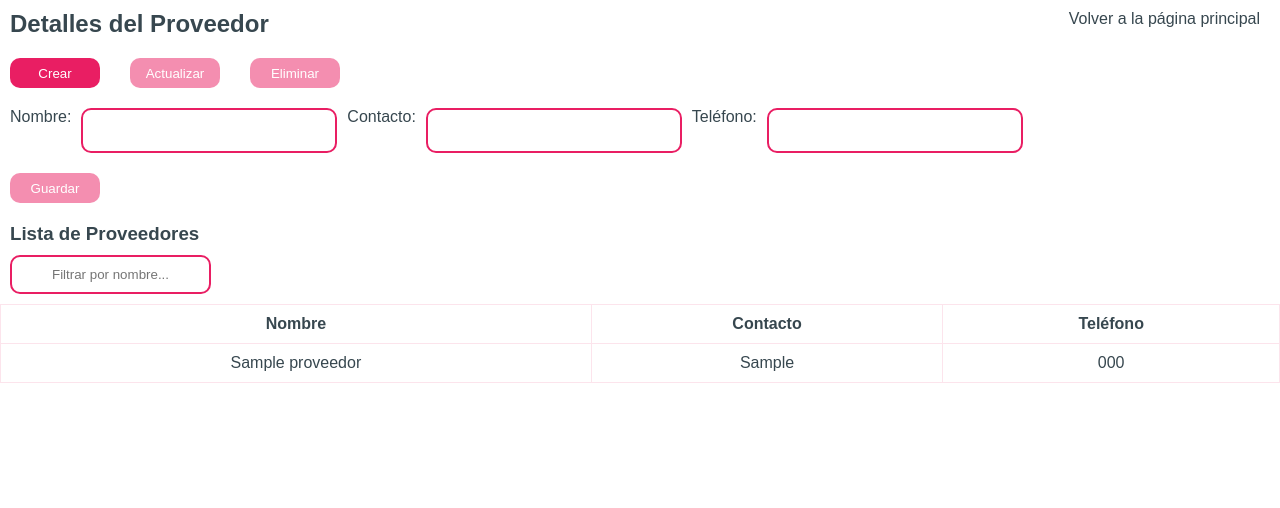
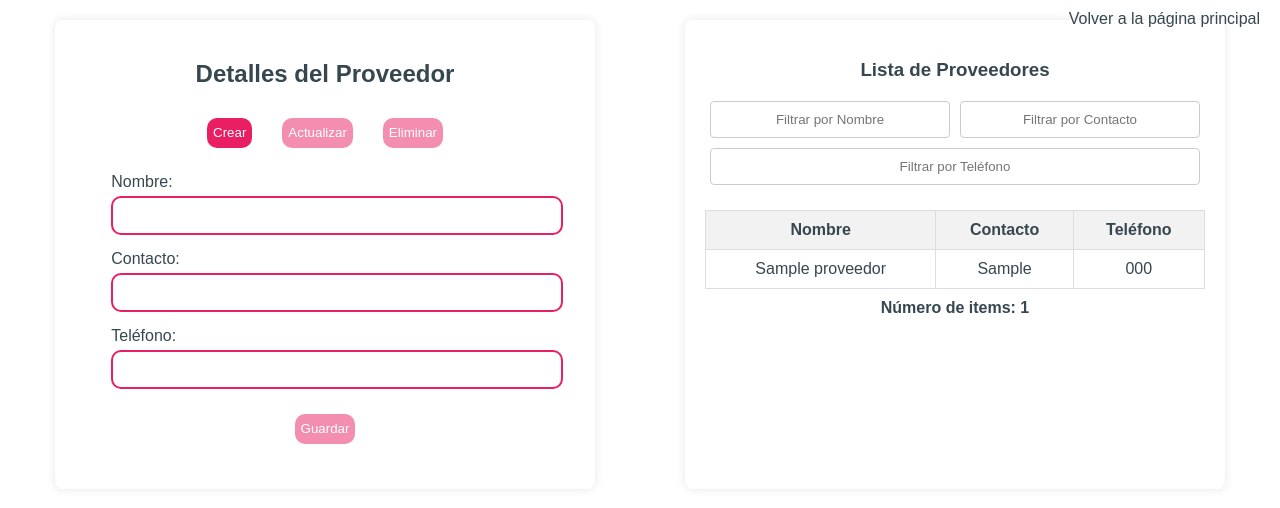
Before and after one commit to maicoleem/tienda, a Flask app: page /proveedores in a window 1280 px wide. Shown: the top 508 px of the page. Run offline with Flask 3, Linux system fonts and the light colour scheme; tables that the repository leaves empty hold one stand-in row (values such as "Sample post").

Commit message:
proveedores desing ok

```diff
--- a/static/proveedor.css
+++ b/static/proveedor.css
@@ -1,22 +1,134 @@
-h2{
-  margin: 10px;
+/* proveedor.css */
+
+.container {
+    display: flex;
+    flex-wrap: wrap;
+    justify-content: space-around;
+    padding: 20px;
+    gap: 20px;
 }
-h3, #filtro_nombre{
+
+.card {
+    background-color: #fff;
+    border-radius: 8px;
+    box-shadow: 0 0 10px rgba(0,0,0,0.1);
+    padding: 20px;
+    flex: 1; /* Permite que las tarjetas se expandan en el espacio disponible */
+    min-width: 300px; /* Ancho mínimo para cada tarjeta */
+     max-width: 500px;
+}
+
+.formulario-proveedores {
+     display: flex;
+     flex-direction: column;
+    align-items: center;
+}
+
+.formulario-proveedores h2 {
+    text-align: center;
+    margin-bottom: 20px;
+}
+.formulario-proveedores .botones_proveedor {
     display: flex;
-    margin: 10px;
-    justify-content: left;
+    justify-content: center;
+    gap: 10px;
+    margin-bottom: 15px;
 }
-.botones_proveedor{
+.formulario-proveedores button {
+     min-width: auto;
+}
+.formulario-proveedores button:disabled {
+    background-color: rgba(233, 30, 99, 0.5); /* Rosa Fuerte con transparencia */
+    color: #FFFFFF;
+}
+.formulario-proveedores form{
     display: flex;
-    gap: 10px;
-    justify-content: left;
+    flex-direction: column;
+    width: 90%;
+    align-items: center;
 }
-#form_proveedor{
-    display: flex;
-    gap: 10px;
-    justify-content: left;
-    margin: 10px;
+.form-group {
+    margin-bottom: 15px;
+    width: 95%;
 }
-#form_proveedor input{
-    font-size: large;
+.form-group label {
+    display: block;
+    margin-bottom: 5px;
+    text-align: left;
 }
+
+.formulario-proveedores form input {
+     width: 100%;
+}
+#lista-proveedores {
+      display: flex;
+    flex-direction: column;
+    align-items: center;
+
+}
+#lista-proveedores h3{
+    text-align: center;
+    margin-bottom: 15px;
+}
+.table-container{
+    width: 100%;
+    overflow-x: auto;
+}
+.column-filters {
+     display: flex;
+    justify-content: space-between;
+    margin-bottom: 10px;
+    flex-wrap: wrap;
+}
+.column-filters input {
+    flex: 1; /* Divide el espacio disponible entre los filtros */
+    min-width: 150px; /* Ancho mínimo para cada filtro */
+    margin: 5px; /* Espacio entre los filtros */
+    padding: 10px;
+    border: 1px solid #ccc;
+    border-radius: 4px;
+}
+.proveedor-table {
+    width: 100%;
+    border-collapse: collapse;
+    margin-top: 20px;
+}
+
+.proveedor-table th, .proveedor-table td {
+    padding: 10px;
+    border: 1px solid #ddd;
+    text-align: center;
+}
+
+.proveedor-table thead th {
+    background-color: #f2f2f2;
+    cursor: pointer;
+}
+
+.proveedor-table tbody tr:hover {
+    background-color: #f9f9f9;
+}
+.proveedor-table th.sorted-asc::after {
+    content: " ▲";
+}
+.proveedor-table th.sorted-desc::after {
+    content: " ▼";
+}
+
+#item-count {
+    margin-top: 10px;
+    text-align: center;
+    font-weight: bold;
+}
+/* Para dispositivos pequeños */
+@media (max-width: 768px) {
+    .container{
+        flex-direction: column;
+    }
+    .column-filters{
+         flex-direction: column;
+    }
+    .column-filters input {
+        width: calc(100% - 20px);
+    }
+}
--- a/static/proveedores.js
+++ b/static/proveedores.js
@@ -1,3 +1,4 @@
+document.addEventListener('DOMContentLoaded', () => {
     //botones
     const btnCrearProveedor = document.getElementById('crear')
     const btnActualizarProveedor = document.getElementById('actualizar')
@@ -8,26 +9,35 @@ const btnGuardarProveedor = document.getElementById('guardar')
     const formProveedor = document.getElementById('form_proveedor');
 
     //listas
-const listaProveedores= document.getElementById('tabla-proveedores');
+    const listaProveedores = document.getElementById('tabla-proveedores');
+    const itemCountDiv = document.getElementById('item-count')
 
     //filtros
-const filtroNombreProveedores = document.getElementById('filtro_nombre');
+    const columnFilters = Array.from(document.querySelectorAll('.column-filters input'));
 
     //Datos seleccionados
     let proveedorSeleccionado = null
 
     //apiURL
     const apiURL = '/api/proveedores/';
-
+    let proveedoresData = []
+    let currentSortColumn = null;
+    let sortDirection = 'asc';
     //cargar proveedores
-function cargarProveedores(){
+    function cargarProveedores() {
         fetch(apiURL)
             .then(response => response.json())
-    .then(proveedores =>{
+            .then(proveedores => {
+                proveedoresData = proveedores
+               renderTable(proveedoresData)
+               updateItemCount(proveedoresData);
+            });
+    }
+    const renderTable = (data) => {
          listaProveedores.innerHTML = '';
-        proveedores.forEach(proveedor =>{
+         data.forEach(proveedor => {
             const li = document.createElement('tr');
-            li.innerHTML =`
+            li.innerHTML = `
             <td>${proveedor.nombre}</td>
             <td>${proveedor.contacto}</td>
             <td>${proveedor.telefono}</td>
@@ -36,10 +46,12 @@ function cargarProveedores(){
             li.addEventListener('click', () => seleccionarProveedor(proveedor));
              listaProveedores.appendChild(li);
          });
-    });
     }
+     const updateItemCount = (data) => {
+        itemCountDiv.textContent = `Número de items: ${data.length}`;
+    };
     //seleccionar proveedor
-function seleccionarProveedor(proveedor){
+    function seleccionarProveedor(proveedor) {
         proveedorSeleccionado = proveedor;
         formProveedor.nombre.value = proveedor.nombre;
         formProveedor.contacto.value = proveedor.contacto;
@@ -50,7 +62,7 @@ function seleccionarProveedor(proveedor){
         btnGuardarProveedor.disabled = true;
     }
     // Crear proveedor
-btnCrearProveedor.addEventListener('click', () =>{
+    btnCrearProveedor.addEventListener('click', () => {
         btnActualizarProveedor.disabled = true;
         btnEliminarProveedor.disabled = true;
         btnGuardarProveedor.disabled = false;
@@ -65,7 +77,7 @@ btnGuardarProveedor.addEventListener('click', () => {
         fetch(apiURL, {
             method: 'POST',
             headers: { 'Content-Type': 'application/json' },
-        body: JSON.stringify({ nombre, contacto, telefono}),
+            body: JSON.stringify({ nombre, contacto, telefono }),
         })
             .then(response => {
                 if (response.ok) {
@@ -85,7 +97,7 @@ btnActualizarProveedor.addEventListener('click', () => {
             contacto: formProveedor.contacto.value,
             telefono: formProveedor.telefono.value,
         };
-    fetch(`/api/proveedores/${clienteSeleccionado.id}`, {
+        fetch(`/api/proveedores/${proveedorSeleccionado.id}`, {
             method: 'PUT',
             headers: { 'Content-Type': 'application/json' },
             body: JSON.stringify(proveedorActualizado),
@@ -101,26 +113,66 @@ btnEliminarProveedor.addEventListener('click', () => {
             }).then(() => cargarProveedores());
         }
     });
-// Filtros en la lista
-function filtrarListaProveedores() {
-    const nombreFiltro = filtroNombreProveedores.value.toLowerCase();
+    function filtrarTablaProveedores() {
+        const columnFiltersValues = columnFilters.reduce((acc, input) => {
+            acc[input.dataset.column] = input.value.toLowerCase();
+            return acc;
+        }, {});
+        const filteredData = proveedoresData.filter(proveedor => {
+            return Object.keys(columnFiltersValues).every(column => {
+                 if(!columnFiltersValues[column]){
+                    return true;
+                }
+               const value = String(proveedor[column]).toLowerCase();
+                return value.includes(columnFiltersValues[column]);
+             })
+         });
+        renderTable(filteredData)
+        updateItemCount(filteredData)
+    }
+    function sortTable(column) {
+       if (currentSortColumn === column) {
+            sortDirection = sortDirection === 'asc' ? 'desc' : 'asc';
+        } else {
+            currentSortColumn = column;
+            sortDirection = 'asc';
+        }
+        const sortedData = [...proveedoresData].sort((a, b) => {
+            const aValue = a[column];
+            const bValue = b[column];
 
-    Array.from(listaProveedores.children).forEach(li => {
-        const [nombre] = li.textContent.split(' - ');
-        li.style.display =
-            nombre.toLowerCase().includes(nombreFiltro)
-                ? ''
-                : 'none';
+            if (typeof aValue === 'number' && typeof bValue === 'number') {
+                 return sortDirection === 'asc' ? aValue - bValue : bValue - aValue
+            }
+            if (aValue < bValue) return sortDirection === 'asc' ? -1 : 1;
+            if (aValue > bValue) return sortDirection === 'asc' ? 1 : -1;
+            return 0;
+        });
+        renderTable(sortedData)
+        updateSortIndicators()
+    }
+     function updateSortIndicators() {
+        const thElements = document.querySelectorAll('.proveedor-table thead th');
+        thElements.forEach(th => {
+            th.classList.remove('sorted-asc', 'sorted-desc');
+            if (th.dataset.column === currentSortColumn) {
+                th.classList.add(sortDirection === 'asc' ? 'sorted-asc' : 'sorted-desc');
+            }
         });
     }
     //limpiar formulario
-function limpiarFormulario(){
+    function limpiarFormulario() {
         formProveedor.nombre.value = '';
         formProveedor.contacto.value = '';
         formProveedor.telefono.value = '';
     }
 
-filtroNombreProveedores.addEventListener('input', filtrarListaProveedores)
-
+    columnFilters.forEach(input => {
+        input.addEventListener('input', filtrarTablaProveedores)
+    })
+    document.querySelectorAll('.proveedor-table thead th').forEach(th => {
+        th.addEventListener('click', () => sortTable(th.dataset.column))
+    })
     //inicialización
     cargarProveedores();
+});
--- a/templates/proveedores.html
+++ b/templates/proveedores.html
@@ -9,37 +9,47 @@
     <link rel="stylesheet" href="{{ url_for('static', filename='main.css') }}">
 </head>
 <body>
-    <!-- seccion de formulario-->
-    <div class="formulario-proveedores">
+    <a href="/" style="position: absolute; top: 10px; right: 20px;">Volver a la página principal</a>
+    <div class="container">
+        <div class="formulario-proveedores card">
             <h2>Detalles del Proveedor</h2>
             <div class="botones_proveedor">
                 <button id="crear">Crear</button>
-        <button id="actualizar" class="boton-deshabilitado" disabled>Actualizar</button>
-        <button id="eliminar" class="boton-deshabilitado" disabled>Eliminar</button>
+                <button id="actualizar" disabled>Actualizar</button>
+                <button id="eliminar" disabled>Eliminar</button>
              </div>
             <form id="form_proveedor">
+                <div class="form-group">
                     <label for="nombre">Nombre:</label>
                     <input type="text" id="nombre" name="nombre" required>
-
+                </div>
+                <div class="form-group">
                     <label for="contacto">Contacto:</label>
                     <input type="text" id="contacto" name="contacto" required>
-
+                </div>
+                 <div class="form-group">
                    <label for="telefono">Teléfono:</label>
                     <input type="tel" id="telefono" name="telefono" required>
+                 </div>
             </form>
              <div class="botones_proveedor">
                   <button id="guardar" disabled>Guardar</button>
               </div>
         </div>
-    <div id="lista-proveedores">
-        <h3>Lista de Proveedores</h2>
-        <input type="text" id="filtro_nombre" placeholder="Filtrar por nombre...">
-        <table>
+       <div id="lista-proveedores" class="card">
+            <h3>Lista de Proveedores</h3>
+            <div class="table-container">
+                 <div class="column-filters">
+                    <input type="text" data-column="nombre" placeholder="Filtrar por Nombre">
+                    <input type="text" data-column="contacto" placeholder="Filtrar por Contacto">
+                    <input type="text" data-column="telefono" placeholder="Filtrar por Teléfono">
+                  </div>
+                <table class="proveedor-table">
                     <thead>
                     <tr>
-                    <th>Nombre</th>
-                    <th>Contacto</th>
-                    <th>Teléfono</th>
+                        <th data-column="nombre">Nombre</th>
+                        <th data-column="contacto">Contacto</th>
+                        <th data-column="telefono">Teléfono</th>
                     </tr>
                     </thead>
                     <tbody id="tabla-proveedores">
@@ -47,6 +57,8 @@
                     </tbody>
                 </table>
             </div>
-    <a href="/" style="position: absolute; top: 10px; right: 20px;">Volver a la página principal</a>
+            <div id="item-count"></div>
+        </div>
+    </div>
 </body>
 </html>
```
Lines whose indentation alone changed are shown as unchanged.
